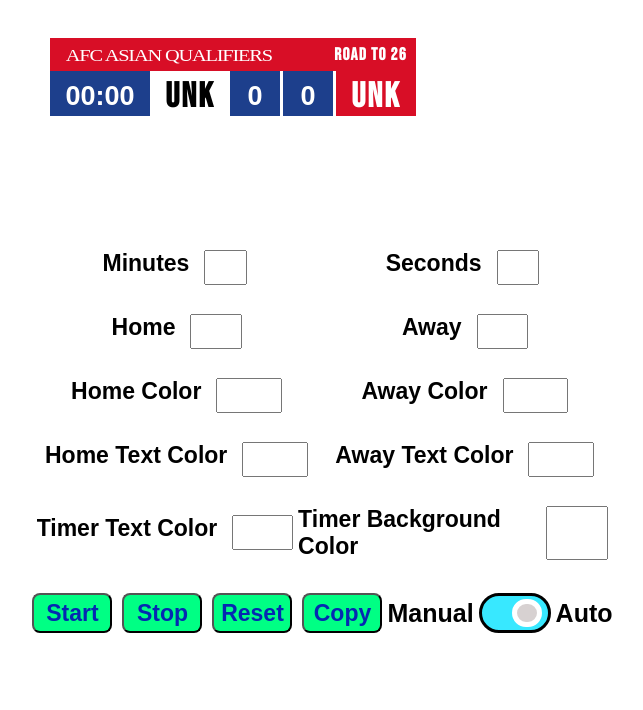
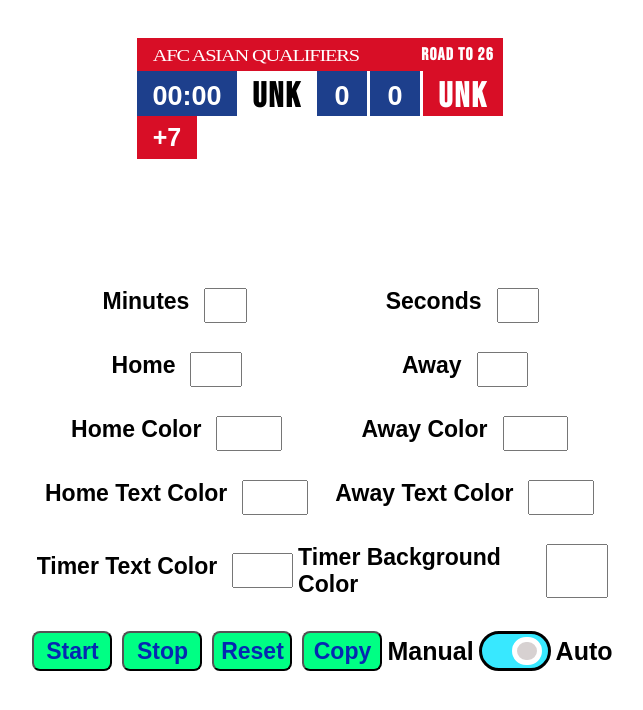
Before and after one commit to Real-Dr-Unknown/AFC-Overlay, a plain HTML site: page index.html in a window 1280 px wide. Shown: the whole page, without its empty margins (320-963 px from the left). Drawn offline with Linux system fonts and the light colour scheme; a web font is replaced by a local one.

Commit message:
Add files via upload

```diff
--- a/index.html
+++ b/index.html
@@ -27,7 +27,7 @@
         <div class="timer" id="timerDisplay">00:00</div>
         <div class="home_name" id="hhN">UNK</div>
         <div class="score" id="scS">0</div>
-        <div class="score" id="scS">0</div>
+        <div class="score" id="scS2">0</div>
         <div class="away_name" id="aaN">UNK</div>
         <div class="extra_time" id="exxt">+7</div>
     </div>
--- a/style.css
+++ b/style.css
@@ -5,11 +5,11 @@
 
 
 .main {
-    width: 540px;
+    background-color: white;
+    width: 366px;
     margin: auto;
     margin-top: 3%;
-    background-color: white;
-    height: 40px;
+    height: 78px;
     z-index: -100;
 }
 
@@ -102,7 +102,6 @@
     height: 40px;
     justify-content: center;
     align-items: center;
-    float: left;
 }
 
 .timer {
@@ -127,19 +126,17 @@
     -webkit-font-smoothing: antialiased;
     -moz-osx-font-smoothing: grayscale;
     text-rendering: optimizeLegibility;
-    margin-right: 18px;
-    color: black;
-    background-color: rgb(255, 255, 255);
-    font-size: 28px;
+    color: white;
+    background-color: #D80E26;
+    font-size: 25px;
     font-weight: 900;
     font-family: Arial, Helvetica, sans-serif;
     display: flex;
-    width: 40px;
-    height: 40px;
+    width: 60px;
+    height: 43px;
     justify-content: center;
     align-items: center;
-    float: right;
-    visibility: hidden;
+    visibility: visible;
 }
 
 /* Input Feilds Stype */
```
